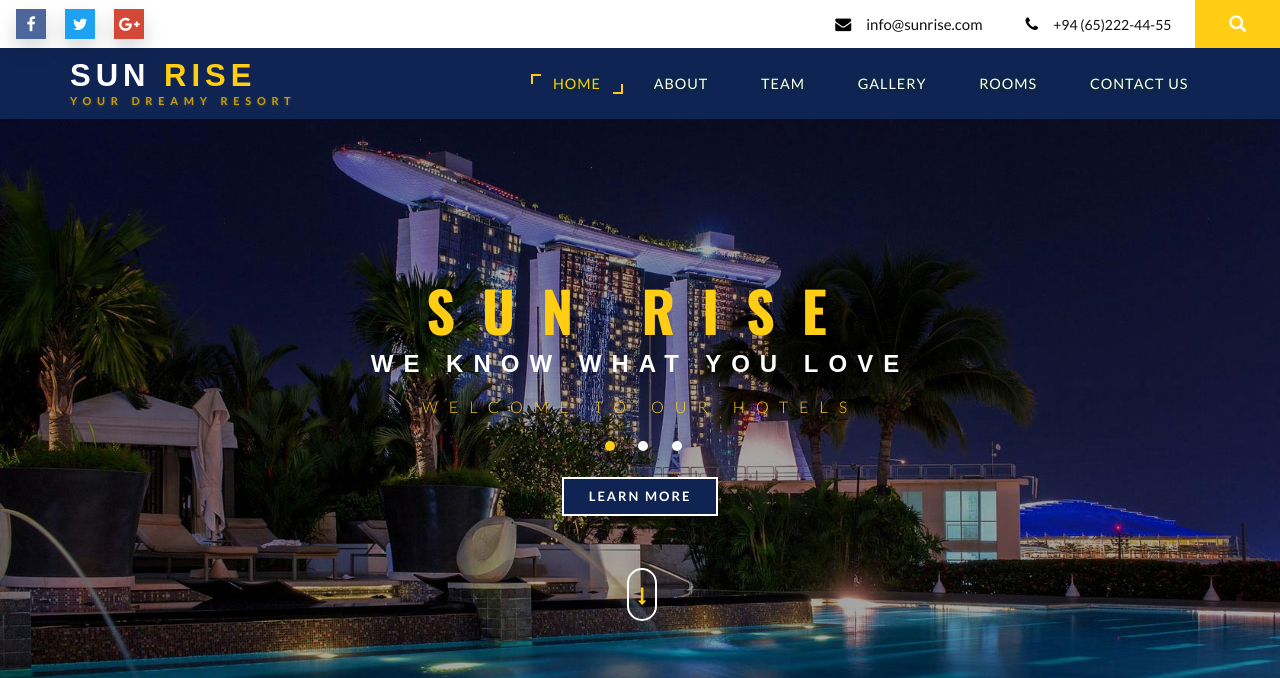
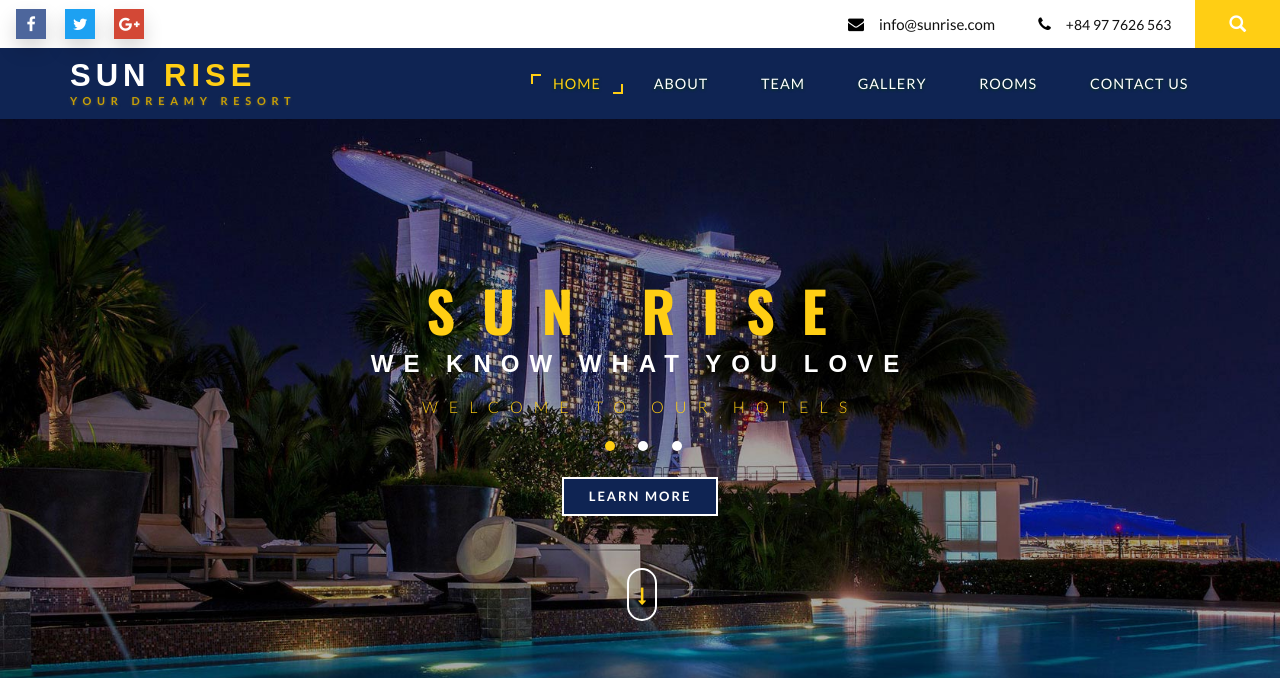
Before and after one commit to Ngotienthanh/CSE485_BLT_K61_Nhom4, a PHP site: page / in a window 1280 px wide. Shown: the top 678 px of the page. Run offline with PHP 8.4, Linux system fonts and the light colour scheme; some web fonts are replaced.

Commit message:
Update header.php

```diff
--- a/masterpage_layout/header.php
+++ b/masterpage_layout/header.php
@@ -9,7 +9,7 @@
 	<div class="contact-bnr-w3-agile">
 		<ul>
 			<li><i class="fa fa-envelope" aria-hidden="true"></i><a href="mailto:info@example.com">INFO@SUNRISE.COM</a></li>
-			<li><i class="fa fa-phone" aria-hidden="true"></i>+94 (65)222-44-55</li>
+			<li><i class="fa fa-phone" aria-hidden="true"></i>+84 97 7626 563</li>
 			<li class="s-bar">
 				<div class="search">
 					<input class="search_box" type="checkbox" id="search_box">
```
